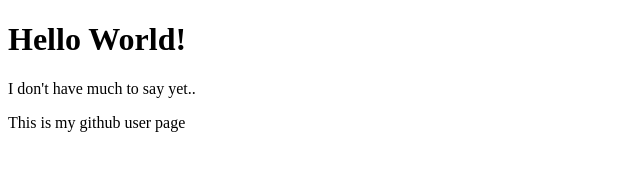
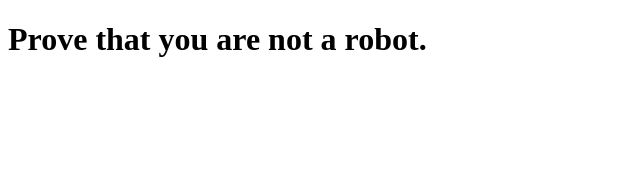
Before and after one commit to Mechachleopteryx/mechachleopteryx.github.io, a plain HTML site: page index.html in a window 1280 px wide. Shown: the whole page, without its empty margins (0-640 px from the left). Drawn offline with Linux system fonts and the light colour scheme.

Commit message:
Made some small changes
Version 0.0.001

```diff
--- a/index.html
+++ b/index.html
@@ -1,13 +1,12 @@
 <!DOCTYPE html>
 <html>
 <head>
-<title>My Userpage</title>
+<title>Haplopraxis</title>
 </head>
 <body>
 
-<h1>Hello World!</h1>
-<p>I don't have much to say yet..</p>
-<p>This is my github user page</p>
-<script>alert('Random Javascript!');</script>
+<h1> Prove that you are not a robot.</h1>
+<p></p>
+<p></p>
 </body>
 </html>
```
